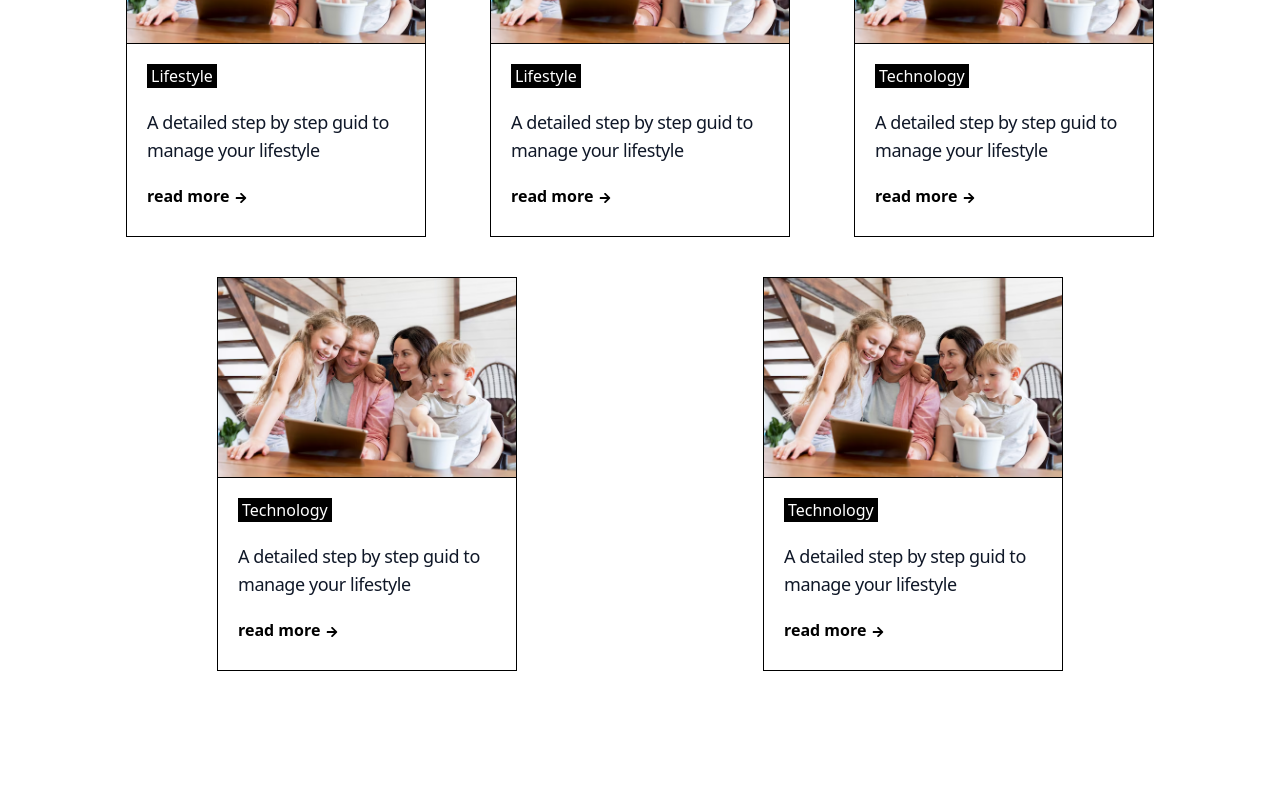
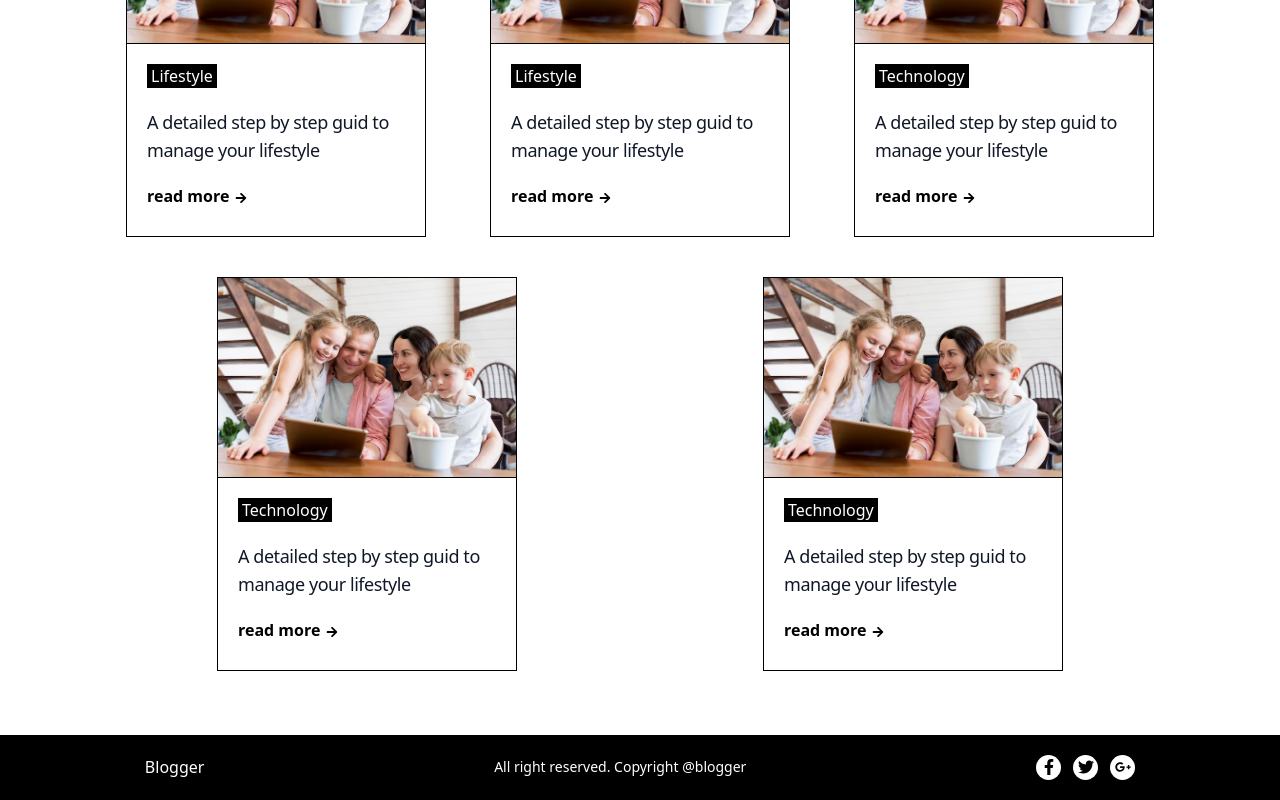
Before and after one commit to RithmaRandima/blog-app-next-js, a Next.js app: page / in a window 1280 px wide. Shown: the part 1066-1866 px from the top of the page. Before the commit the page ends 1801 px from the top, so only its background shows below. Built offline with nearby package versions, Linux system fonts and the light colour scheme.

Commit message:
Completed footer component

```diff
--- /dev/null
+++ b/Components/Footer.jsx
@@ -0,0 +1,32 @@
+import React from "react";
+import {
+  FaFacebookF,
+  FaGooglePlus,
+  FaGooglePlusG,
+  FaTwitter,
+} from "react-icons/fa";
+import { FaFacebook } from "react-icons/fa6";
+
+const Footer = () => {
+  return (
+    <div className="flex justify-around flex-col gap-2 sm:gap-0 sm:flex-row bg-black py-5 items-center text-white">
+      <h1>Blogger</h1>
+      <p className="text-sm text-white ">
+        All right reserved. Copyright @blogger
+      </p>
+      <div className="flex text-black gap-3">
+        <div className="flex items-center justify-center w-[25px] h-[25px] rounded-full  bg-white">
+          <FaFacebookF />
+        </div>
+        <div className="flex items-center justify-center w-[25px] h-[25px] rounded-full  bg-white">
+          <FaTwitter />
+        </div>
+        <div className="flex items-center justify-center w-[25px] h-[25px] rounded-full  bg-white">
+          <FaGooglePlusG />
+        </div>
+      </div>
+    </div>
+  );
+};
+
+export default Footer;
--- a/app/page.js
+++ b/app/page.js
@@ -1,6 +1,7 @@
 "use client";
 import BlogItem from "@/Components/BlogItem";
 import BlogList from "@/Components/BlogList";
+import Footer from "@/Components/Footer";
 import Header from "@/Components/Header";
 import Image from "next/image";
 
@@ -11,6 +12,7 @@ export default function Home() {
         <Header />
         <BlogList />
         {/* <BlogItem /> */}
+        <Footer />
       </h1>
     </>
   );
```
